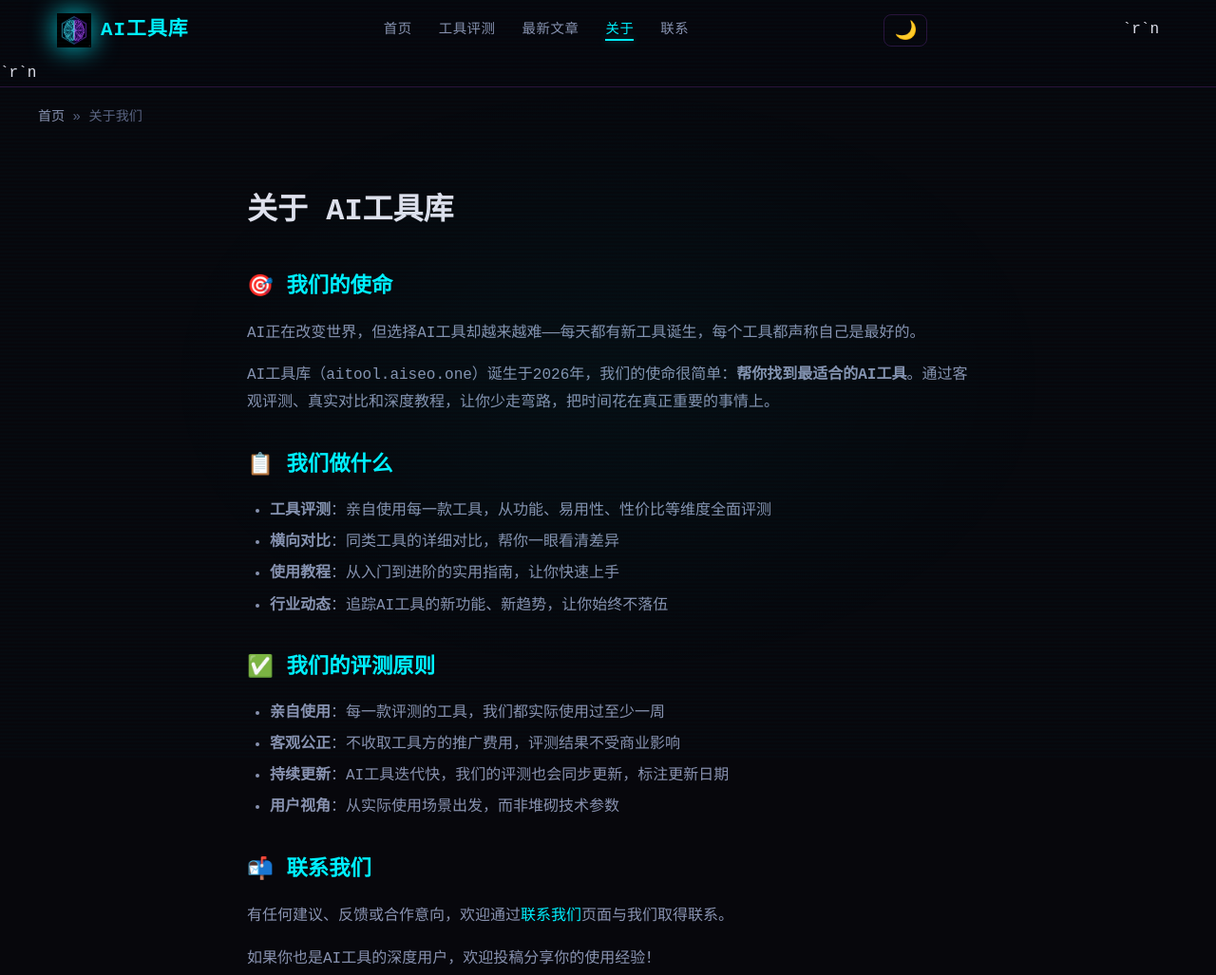
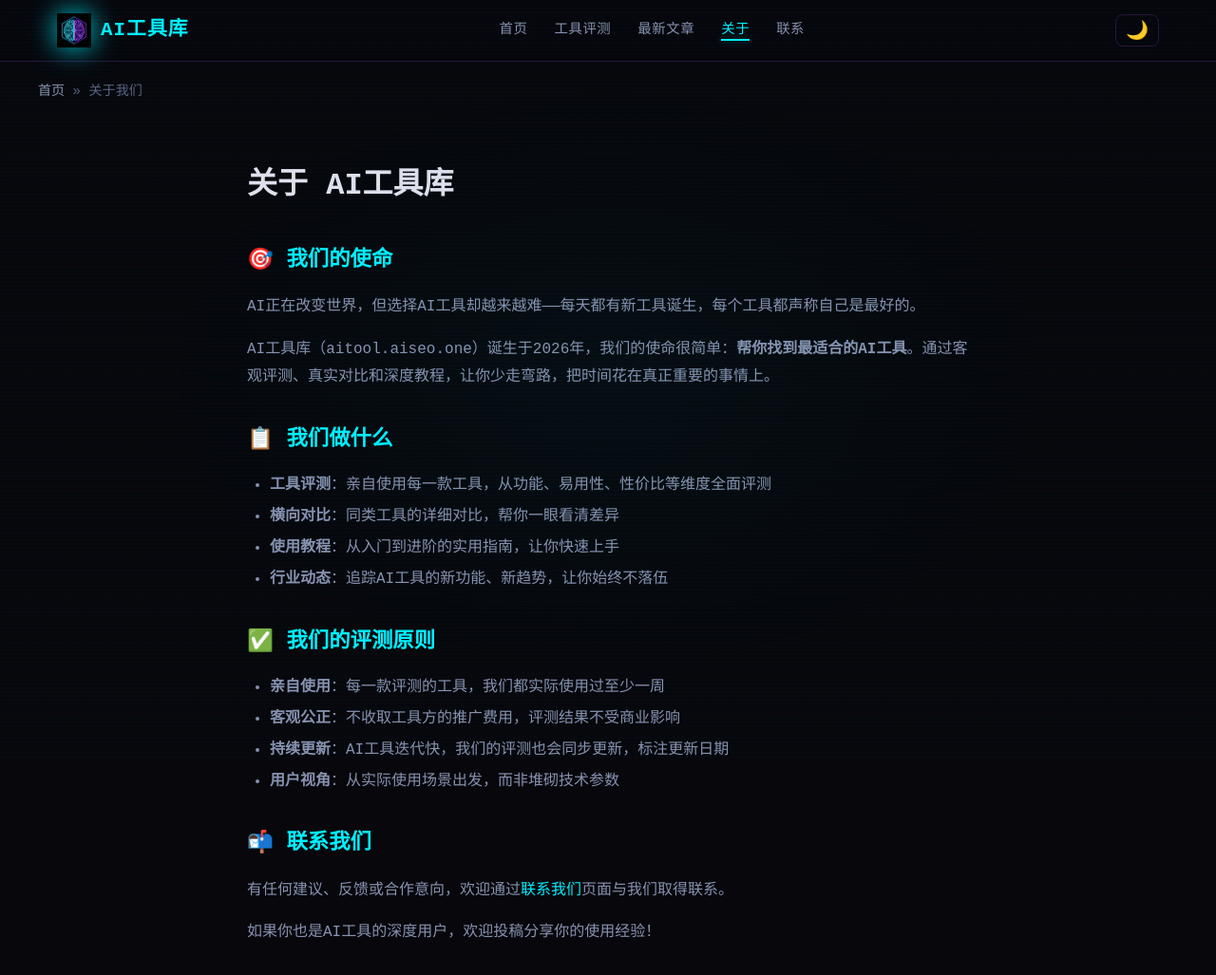
Before and after one commit to Tothvillar/api.aiseo.aitool, a plain HTML site: page about.html in a window 1280 px wide. Shown: the top 1027 px of the page at 95% size. Drawn offline with Linux system fonts and the light colour scheme.

Commit message:
fix: remove literal escaped newlines in about/contact/privacy nav

```diff
--- a/about.html
+++ b/about.html
@@ -20,7 +20,9 @@
       <li><a href="/about.html" class="active">关于</a></li>
       <li><a href="/contact.html">联系</a></li>
     </ul>
-    <button class="theme-toggle" id="themeToggle" aria-label="切换主题" title="切换浅色/暗黑模式">🌙</button>`r`n  </div>`r`n</nav>
+    <button class="theme-toggle" id="themeToggle" aria-label="切换主题" title="切换浅色/暗黑模式">🌙</button>
+  </div>
+</nav>
 
 <div class="breadcrumb container">
   <a href="/">首页</a> &raquo; 关于我们
```
Also changed, not shown: contact.html (+3 -1 lines), privacy.html (+3 -1 lines).
